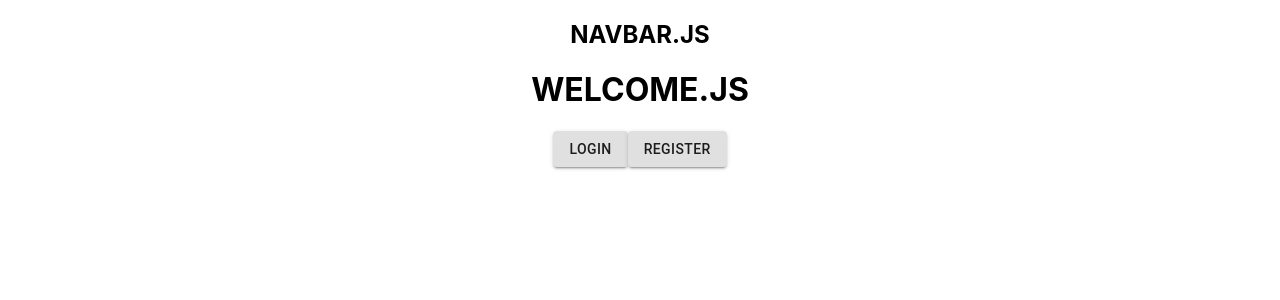
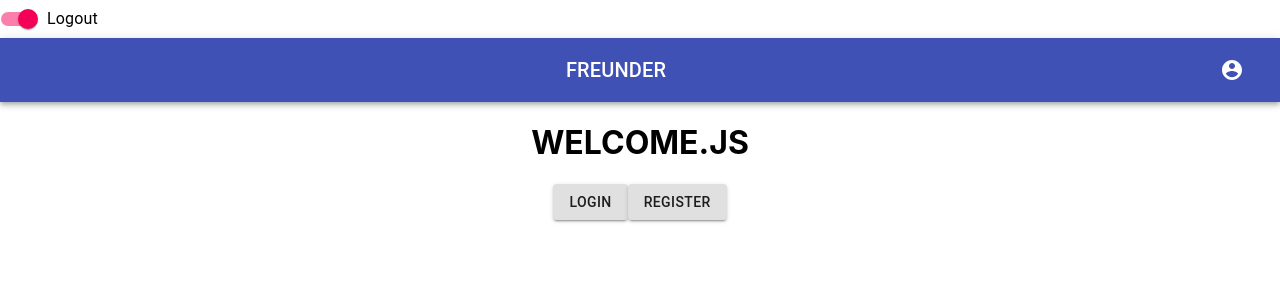
Before and after one commit to adriannajuchacz/freunder, a React (Create React App) app in the folder freunder-frontend/: page / in a window 1280 px wide. Shown: the top 300 px of the page. Built offline with nearby package versions, Linux system fonts and the light colour scheme.

Commit message:
added a basic navbar

```diff
--- a/freunder-frontend/src/components/Navbar.js
+++ b/freunder-frontend/src/components/Navbar.js
@@ -1,11 +1,108 @@
-import React from 'react';
+import React from "react";
+import { makeStyles } from "@material-ui/core/styles";
+import AppBar from "@material-ui/core/AppBar";
+import Toolbar from "@material-ui/core/Toolbar";
+import Typography from "@material-ui/core/Typography";
+import IconButton from "@material-ui/core/IconButton";
+import AccountCircle from "@material-ui/icons/AccountCircle";
+import Switch from "@material-ui/core/Switch";
+import FormControlLabel from "@material-ui/core/FormControlLabel";
+import FormGroup from "@material-ui/core/FormGroup";
+import MenuItem from "@material-ui/core/MenuItem";
+import Menu from "@material-ui/core/Menu";
+import Button from "@material-ui/core/Button";
 
-const Navbar = () => {
-    return (
-        <div>
-            <h2>NAVBAR.JS</h2>
-        </div>
-    );
+const useStyles = makeStyles(theme => ({
+  root: {
+    flexGrow: 1
+  },
+  menuButton: {
+    marginRight: theme.spacing(2)
+  },
+  title: {
+    flexGrow: 1
+  }
+}));
+
+export default function MenuAppBar() {
+  const classes = useStyles();
+  const [auth, setAuth] = React.useState(true);
+  const [anchorEl, setAnchorEl] = React.useState(null);
+  const open = Boolean(anchorEl);
+
+  const handleChange = event => {
+    setAuth(event.target.checked);
+  };
+
+  const handleMenu = event => {
+    setAnchorEl(event.currentTarget);
+  };
+
+  const handleClose = () => {
+    setAnchorEl(null);
+  };
+
+  return (
+    <div className={classes.root}>
+      <FormGroup>
+        <FormControlLabel
+          control={
+            <Switch
+              checked={auth}
+              onChange={handleChange}
+              aria-label="login switch"
+            />
+          }
+          label={auth ? "Logout" : "Login"}
+        />
+      </FormGroup>
+      <AppBar position="static">
+        <Toolbar>
+          <Typography variant="h6" className={classes.title}>
+            FREUNDER
+          </Typography>
+          {auth ? (
+            <div>
+              <IconButton
+                aria-label="account of current user"
+                aria-controls="menu-appbar"
+                aria-haspopup="true"
+                onClick={handleMenu}
+                color="inherit"
+              >
+                <AccountCircle />
+              </IconButton>
+              <Menu
+                id="menu-appbar"
+                anchorEl={anchorEl}
+                anchorOrigin={{
+                  vertical: "top",
+                  horizontal: "right"
+                }}
+                keepMounted
+                transformOrigin={{
+                  vertical: "top",
+                  horizontal: "right"
+                }}
+                open={open}
+                onClose={handleClose}
+              >
+                <MenuItem onClick={handleClose}>Settings</MenuItem>
+                <MenuItem onClick={handleClose}>Events</MenuItem>
+                <MenuItem onClick={handleClose}>Log out</MenuItem>
+              </Menu>
+            </div>
+          ) : (
+            <Button
+              variant="outlined"
+              size="large"
+              margin="normal"
+            >
+              Log in
+            </Button>
+          )}
+        </Toolbar>
+      </AppBar>
+    </div>
+  );
 }
-
-export default Navbar;
```
